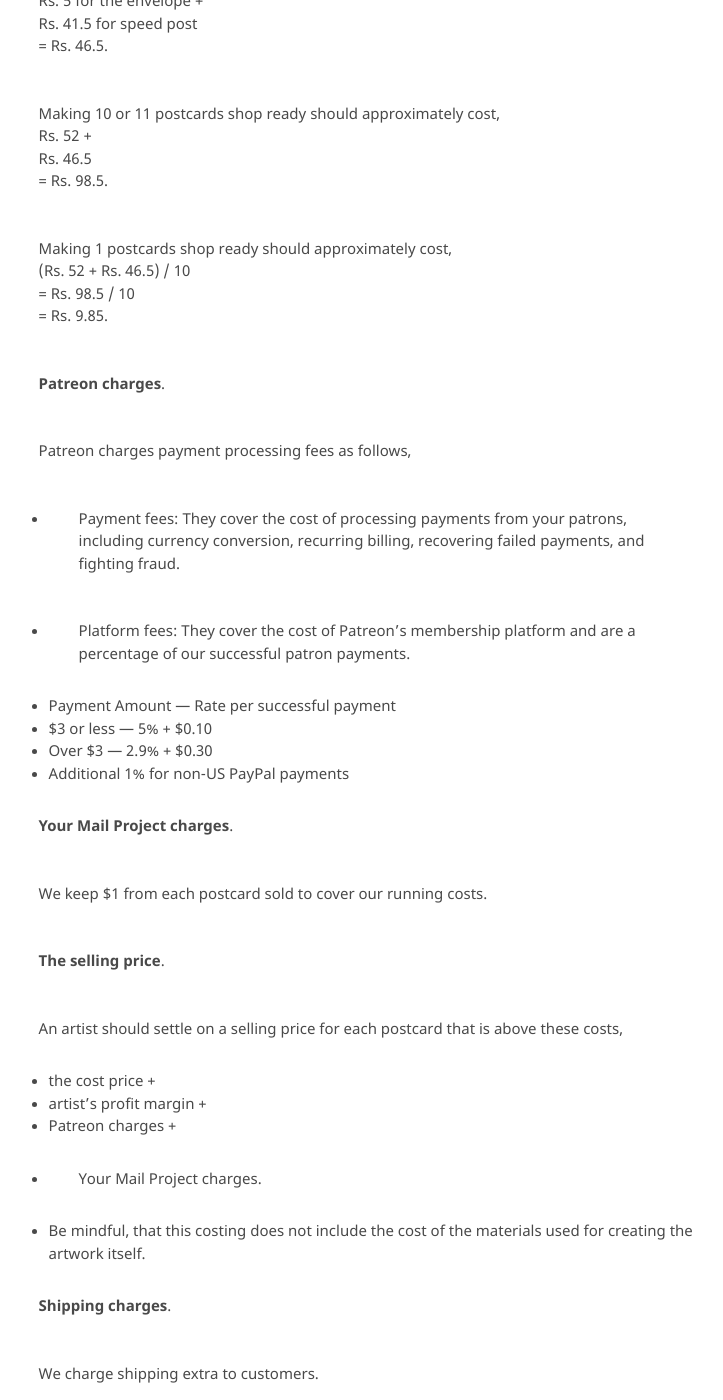
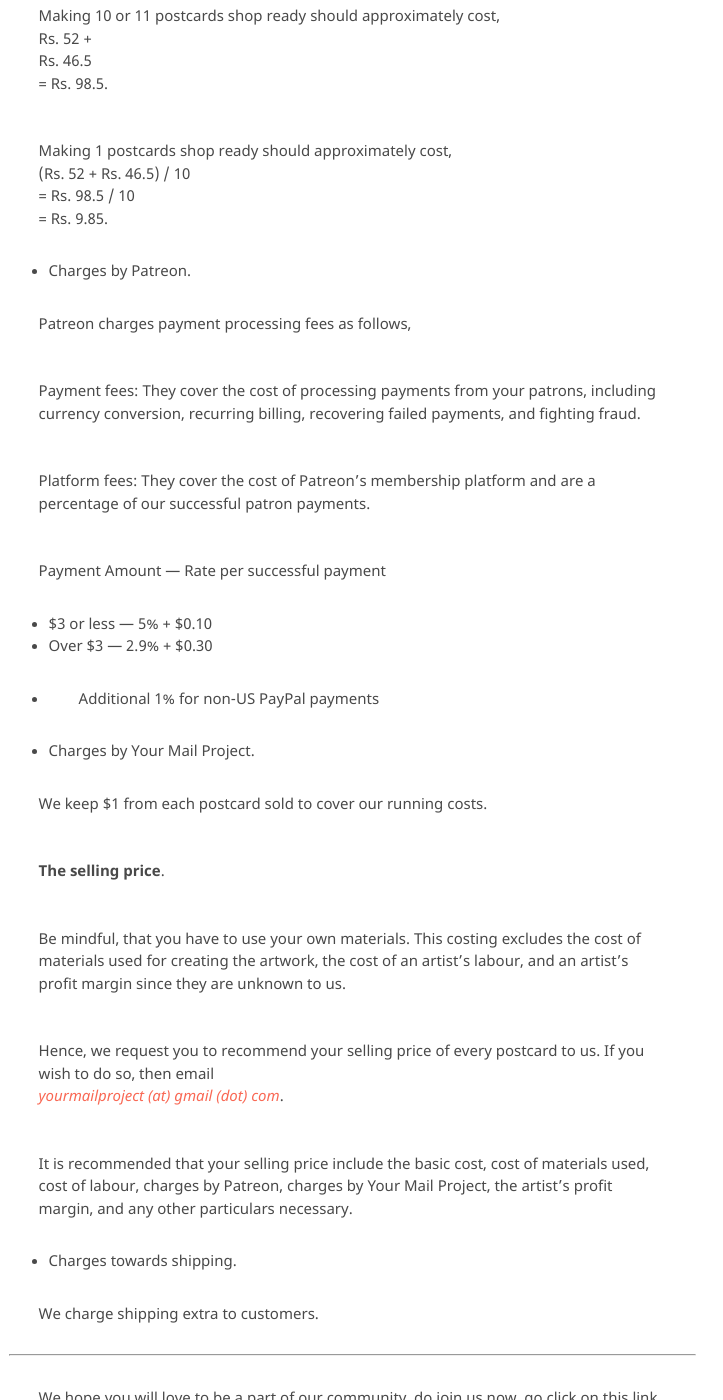
Before and after one commit to kvshvlin/yourmailproject, a Jekyll site: the page built from shraddharathod.md, in a window 1280 px wide and 1400 px high, scrolled down 3418 px. Shown: the whole window, without its empty margins (389-1112 px from the left). Built offline with Jekyll 4.4.1, drawn with Linux system fonts in a browser that asks for light colours; our own code applies the rules of GitHub Pages for plain Markdown files; some of the changed text lies outside the part shown.

Commit message:
Update shraddharathod.md

```diff
--- a/shraddharathod.md
+++ b/shraddharathod.md
@@ -65,11 +65,9 @@
 
 **Let's talk numbers**.
 
-Once your artwork sells, we will pay you as an artist. You have to use their own material for creating their unique artworks. Hence, you have to choose your profit margins.
+Once your artwork sells, we will pay you as an artist. We are sharing the following information to demystify our business model. We hope that this will help you calculate your selling price.
 
-We are sharing the following information to demystify the costs. We hope that this will help you calculate your profit margins.
-
-**The cost price**.
+- The basic cost.
 
 The package of 11 postcards costs,
 Rs. 5.5 for the postcards +
@@ -92,36 +90,37 @@
 = Rs. 98.5 / 10
 = Rs. 9.85.
 
-**Patreon charges**.
+- Charges by Patreon.
 
 Patreon charges payment processing fees as follows,
 
-- Payment fees: They cover the cost of processing payments from your patrons, including currency conversion, recurring billing, recovering failed payments, and fighting fraud.
+Payment fees: They cover the cost of processing payments from your patrons, including currency conversion, recurring billing, recovering failed payments, and fighting fraud.
 
-- Platform fees: They cover the cost of Patreon’s membership platform and are a percentage of our successful patron payments.
+Platform fees: They cover the cost of Patreon’s membership platform and are a percentage of our successful patron payments.
 
-- Payment Amount — Rate per successful payment
+Payment Amount — Rate per successful payment
 - $3 or less — 5% + $0.10
 - Over $3 — 2.9% + $0.30
 - Additional 1% for non-US PayPal payments
 
-**Your Mail Project charges**.
+- Charges by Your Mail Project.
 
 We keep $1 from each postcard sold to cover our running costs.
 
 **The selling price**.
 
-An artist should settle on a selling price for each postcard that is above these costs,
-- the cost price +
-- artist's profit margin +
-- Patreon charges +
-- Your Mail Project charges.
+Be mindful, that you have to use your own materials. This costing excludes the cost of materials used for creating the artwork, the cost of an artist's labour, and an artist's profit margin since they are unknown to us.
 
-- Be mindful, that this costing does not include the cost of the materials used for creating the artwork itself.
+Hence, we request you to recommend your selling price of every postcard to us. If you wish to do so, then email
+[_yourmailproject (at) gmail (dot) com_](mailto:yourmailproject@gmail.com).
 
-**Shipping charges**.
+It is recommended that your selling price include the basic cost, cost of materials used, cost of labour, charges by Patreon, charges by Your Mail Project, the artist's profit margin, and any other particulars necessary.
+
+- Charges towards shipping.
 
 We charge shipping extra to customers.
+
+***
 
 We hope you will love to be a part of our community, do join us now, go click on this link below.
 
```
